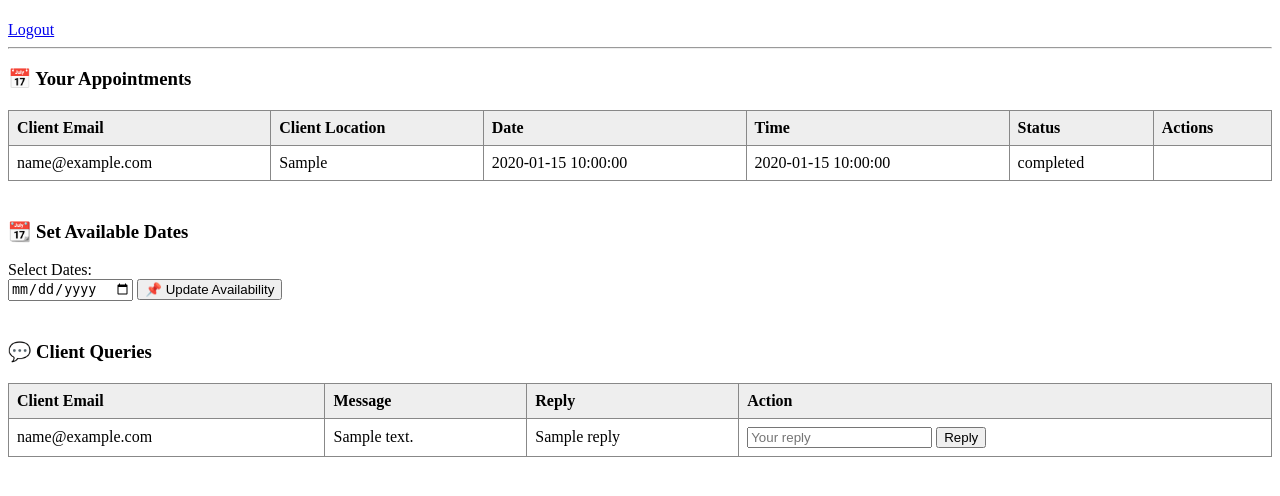
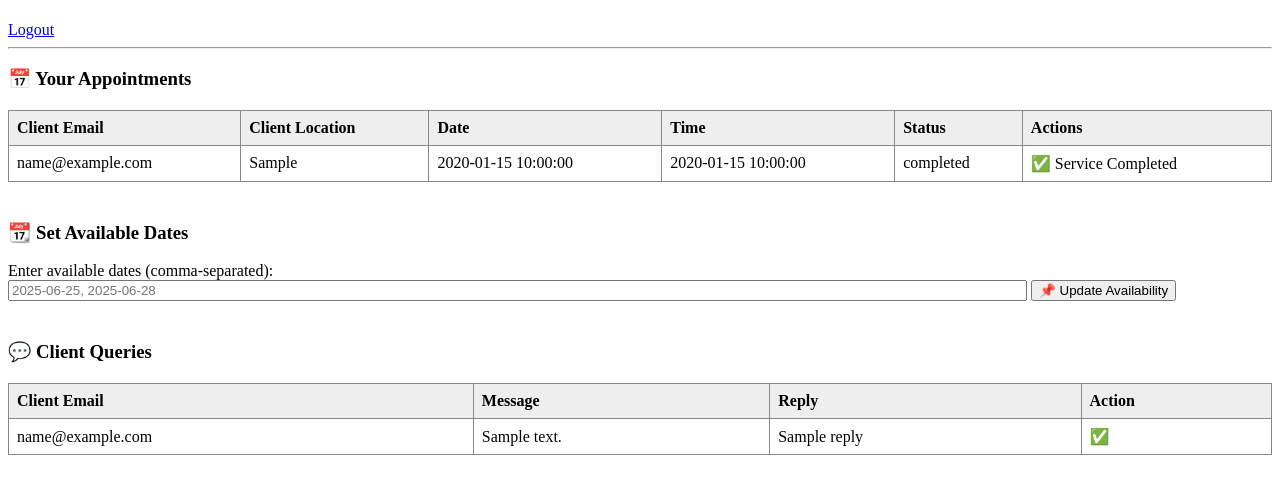
Before and after one commit to telladivyareddy/MehendiMagic, a Flask app: template templates/artist_dashboard.html in a window 1280 px wide. Shown: the part 46-542 px from the top of the page. Run offline with Flask 3, Linux system fonts and the light colour scheme; the template is opened without the code that fills it: most values are stand-ins (such as "Sample title", 1, 10 or a date in 2020).

Commit message:
Fixed: artist dashboard once again again 2

```diff
--- a/app.py
+++ b/app.py
@@ -64,26 +64,32 @@ def login():
 
     return render_template('login.html')
 
-@app.route('/client_dashboard', methods=['GET'])
+@app.route('/client_dashboard', methods=['GET', 'POST'])
 def client_dashboard():
     if 'user' not in session or session['user']['role'] != 'client':
         return redirect(url_for('login'))
 
+    client_email = session['user']['email']
+
+    # Fetch client appointments (already done)
+    client_appointments = get_appointments_for_client(client_email)
+
+    # Fetch artists based on location/date filter
     location = request.args.get('location')
     date = request.args.get('date')
+    artists = get_artists_by_filter(location, date)
 
-    all_users = get_all_users()
-    artists = [u for u in all_users if u['role'] == 'artist']
+    # ✅ Fetch queries for this client
+    response = queries_table.scan()
+    all_queries = response.get('Items', [])
+    client_queries = [q for q in all_queries if q['client_email'] == client_email]
 
-    if location:
-        artists = [a for a in artists if a.get('location', '').lower() == location.lower()]
-    if date:
-        artists = [a for a in artists if 'available_dates' in a and date in a['available_dates']]
+    return render_template('client_dashboard.html',
+                           user=session['user'],
+                           client_appointments=client_appointments,
+                           artists=artists,
+                           queries=client_queries)
 
-    client_email = session['user']['email']
-    appointments = get_appointments_for_client(client_email)
-
-    return render_template('client_dashboard.html', user=session['user'], artists=artists, client_appointments=appointments)
 
 def get_queries_for_artist(artist_email):
     response = queries_table.scan()
--- a/templates/artist_dashboard.html
+++ b/templates/artist_dashboard.html
@@ -18,6 +18,9 @@
         }
         .section {
             margin-top: 40px;
+        }
+        form {
+            margin: 5px 0;
         }
     </style>
 </head>
@@ -61,12 +64,22 @@
                 </form>
             {% elif appointment.status == 'accepted' %}
                 <!-- Reschedule -->
-                <form method="POST" action="{{ url_for('reschedule') }}">
+                <form method="POST" action="{{ url_for('reschedule') }}" style="display:inline;">
                     <input type="hidden" name="appointment_id" value="{{ appointment.appointment_id }}">
                     <input type="date" name="new_date" required>
                     <input type="time" name="new_time" required>
                     <button type="submit">🔄 Reschedule</button>
                 </form>
+                <!-- Mark as Completed -->
+                <form method="POST" action="{{ url_for('update_status') }}" style="display:inline;">
+                    <input type="hidden" name="appointment_id" value="{{ appointment.appointment_id }}">
+                    <input type="hidden" name="new_status" value="completed">
+                    <button type="submit">✅ Mark as Done</button>
+                </form>
+            {% elif appointment.status == 'completed' %}
+                ✅ Service Completed
+            {% else %}
+                -
             {% endif %}
         </td>
     </tr>
@@ -77,8 +90,8 @@
 <div class="section">
     <h3>📆 Set Available Dates</h3>
     <form method="POST" action="{{ url_for('update_availability') }}">
-        <label>Select Dates:</label><br>
-        <input type="date" name="available_dates" required>
+        <label>Enter available dates (comma-separated):</label><br>
+        <input type="text" name="available_dates" placeholder="2025-06-25, 2025-06-28" required style="width: 80%;">
         <button type="submit">📌 Update Availability</button>
     </form>
 </div>
@@ -100,11 +113,15 @@
                 <td>{{ query.message }}</td>
                 <td>{{ query.reply or "No reply yet" }}</td>
                 <td>
+                    {% if not query.reply %}
                     <form method="POST" action="{{ url_for('reply_query') }}">
                         <input type="hidden" name="query_id" value="{{ query.query_id }}">
                         <input type="text" name="reply" placeholder="Your reply" required>
                         <button type="submit">Reply</button>
                     </form>
+                    {% else %}
+                        ✅
+                    {% endif %}
                 </td>
             </tr>
             {% endfor %}
```
